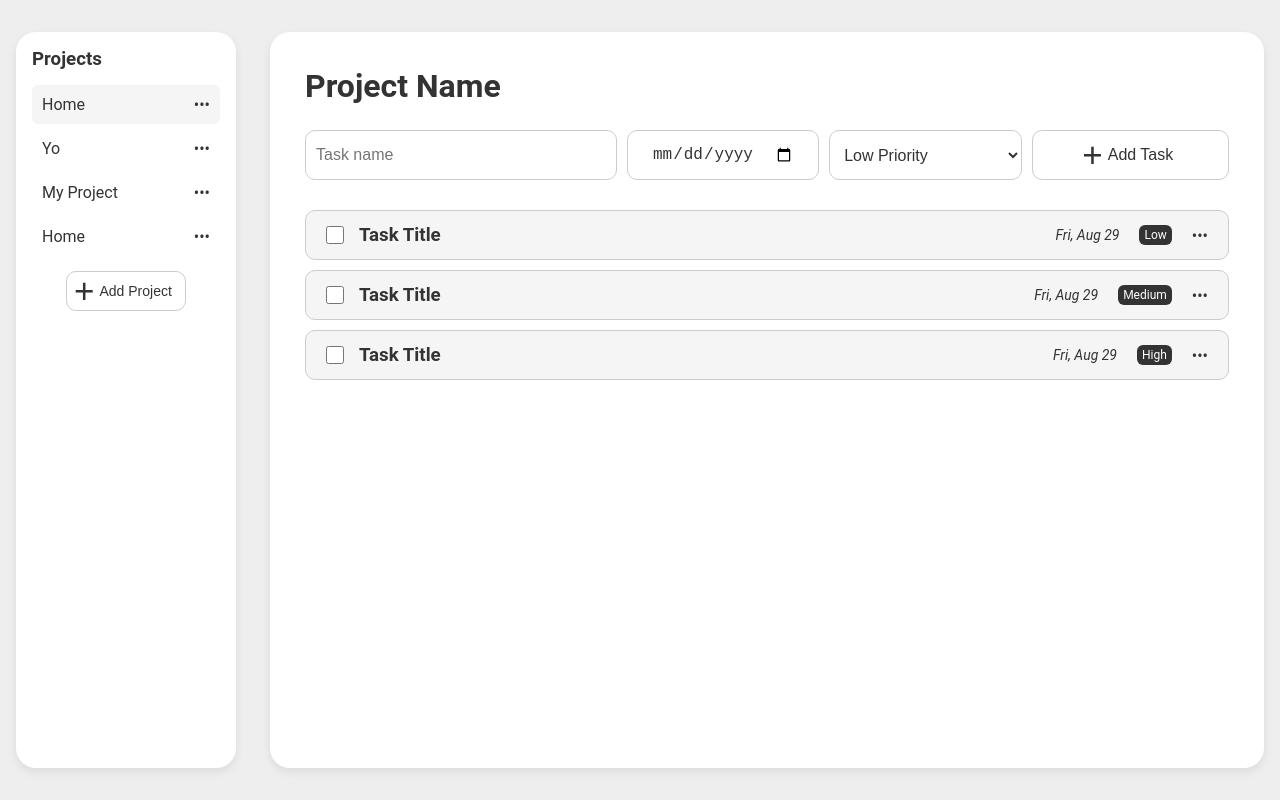
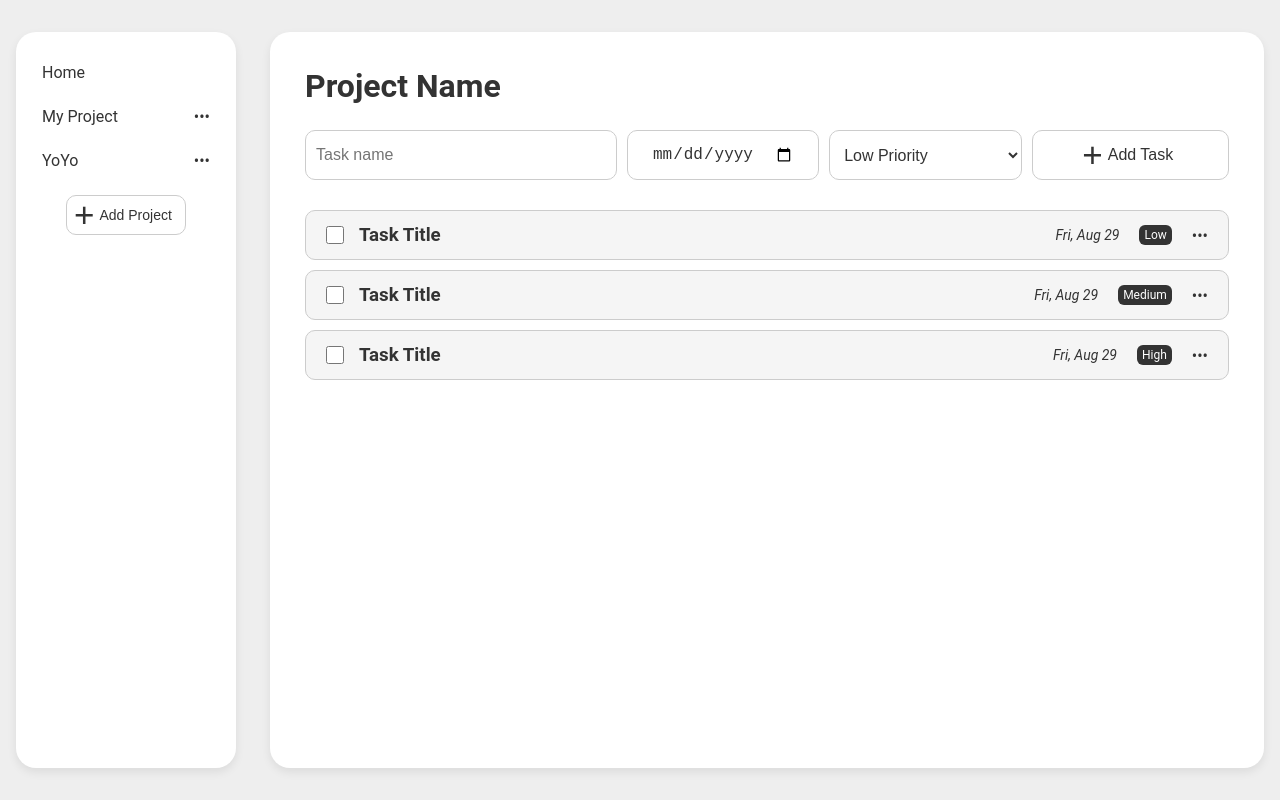
Before and after one commit to Mujtaba-Alhadi/todo-list, a website built with webpack: page src/index.html in a window 1280 px wide. Built offline with nearby package versions, Linux system fonts and the light colour scheme.

Commit message:
default project

```diff
--- a/src/index.html
+++ b/src/index.html
@@ -7,17 +7,7 @@
   </head>
   <body>
     <div class="sidebar">
-      <h3>Projects</h3>
-      <div class="project-list">
-        <div class="active project">
-          <div class="project-name">Home</div>
-          <div class="edit-project">•••</div>
-        </div>
-        <div class="project">
-          <div class="project-name">Yo</div>
-          <div class="edit-project">•••</div>
-        </div>
-      </div>
+      <div class="project-list"></div>
       <button class="add-project">
         <span class="icon">+</span>
         Add Project
--- a/src/index.js
+++ b/src/index.js
@@ -16,23 +16,24 @@ import todoController from "./todoController.js";
 // make sure it doesn't crash if the data is not there
 // figure out how to add methods back to your object properties once you fetch them
 
-const myProject = todoController.createProject("My Project");
-const Home = todoController.createProject("Home");
-const task1 = todoController.createTodo("Task 1", "2025-09-01", "High");
-const task2 = todoController.createTodo("Task 2", "2025-09-05", "Low");
-myProject.addTask(task1);
-myProject.addTask(task2);
-myProject.removeTask(task1);
 console.log(todoController.getProjectArr());
-
 const display = function () {
   const projectList = document.querySelector(".project-list");
   let projectArr = todoController.getProjectArr();
   const taskList = document.querySelector(".task-list");
 
-  const renderTasks = () => {
+  const renderTasks = () => {};
 
-  }
+  const defaultProject = () => {
+    const Home = todoController.createProject("Home");
+    Home.addTask("This is a task", new Date(), "low");
+    Home.addTask("This is a medium priority task", new Date(), "medium");
+    Home.addTask("This is a high priority task", new Date(), "high");
+  };
+  defaultProject();
+
+  todoController.createProject("My Project");
+  todoController.createProject("YoYo");
 
   const renderProjects = () => {
     for (let i = 0; i < projectArr.length; i++) {
@@ -44,7 +45,9 @@ const display = function () {
       editProject.className = "edit-project";
 
       projectName.textContent = projectArr[i].name;
-      editProject.textContent = "•••";
+      if (projectName.textContent !== "Home") {
+        editProject.textContent = "•••";
+      }
 
       project.appendChild(projectName);
       project.appendChild(editProject);
```
